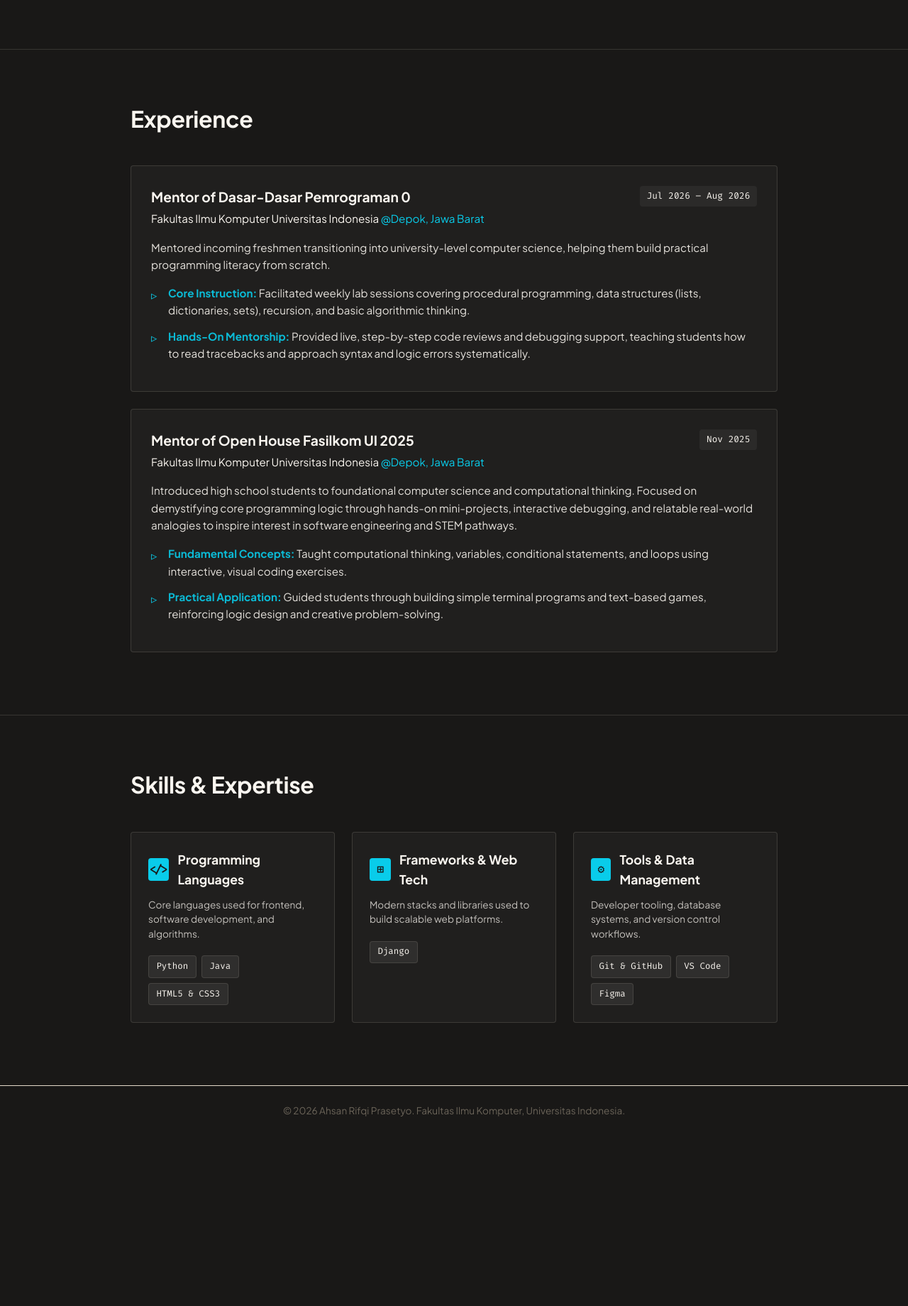
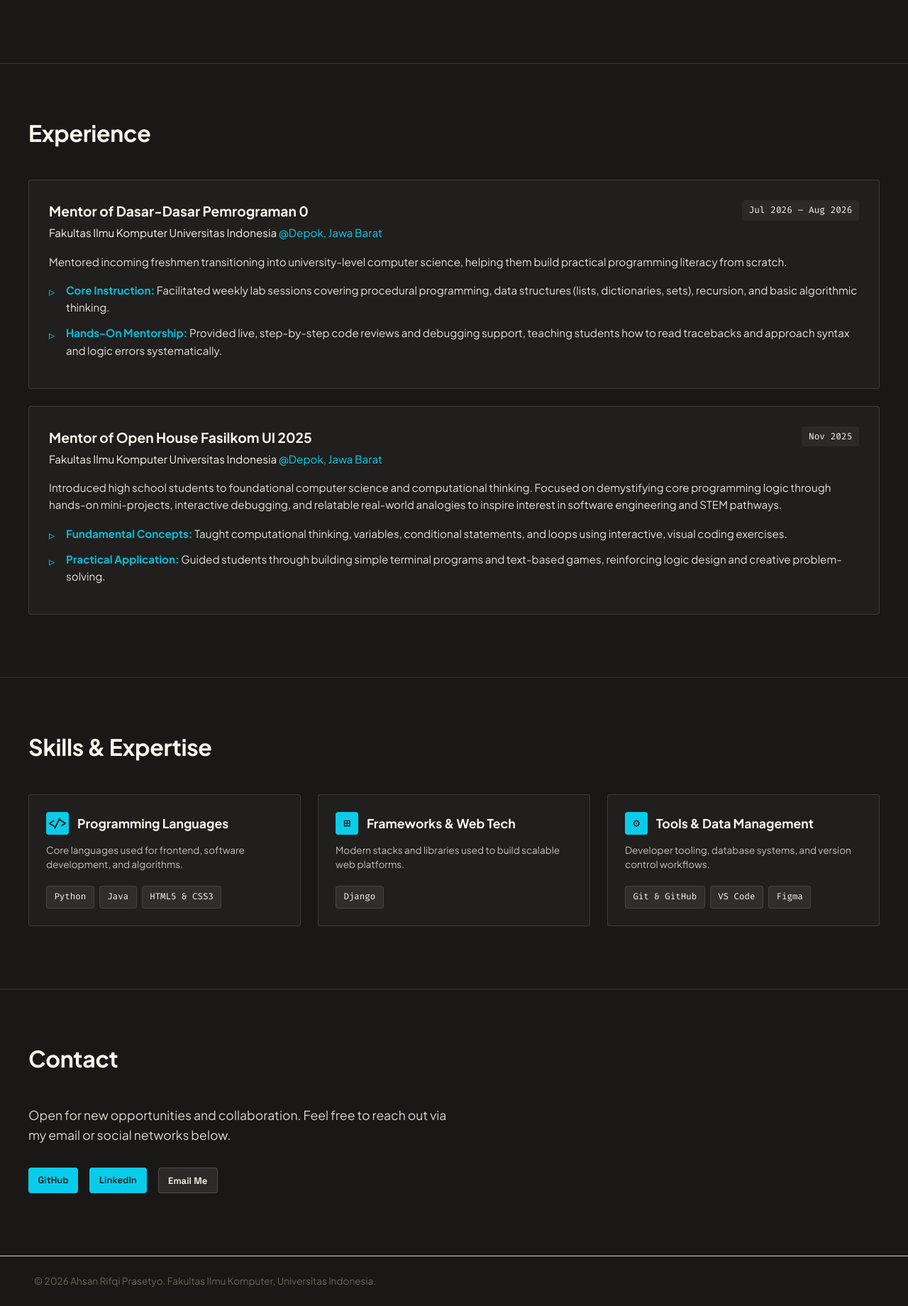
Before and after one commit to ahsanrifqi02-a/myportofolio, a Django app: page / in a window 1280 px wide. Shown: the part 1262-3102 px from the top of the page at 71% size. Before the commit the page ends 2835 px from the top, so only its background shows below. Run offline with Django 5.2, Linux system fonts and the light colour scheme.

Commit message:
feat: Adding Contact Section and Fixing Mobile Nav-bar with Menu-bar

```diff
--- a/static/css/style.css
+++ b/static/css/style.css
@@ -1,7 +1,6 @@
 * {
     margin: 0;
     padding: 0;
-    box-sizing: border-box;
 }
 
 :root {
@@ -12,6 +11,7 @@
     --line: #e3d9c9;
     --text-muted: #6b6459;
     --radius: 4px;
+    --container-width: 1200px; /* Adjust this to make the website wider or narrower */
 }
 
 body {
@@ -27,7 +27,7 @@ h1, h2, .brand {
 }
 
 .container {
-    max-width: 960px;
+    max-width: var(--container-width);
     margin: 0 auto;
     padding: 0 1.5rem;
 }
@@ -478,6 +547,17 @@ html {
     transform: translateY(-1px);
 }
 
+.btn-link.secondary {
+    color: var(--paper);
+    background-color: rgba(255, 255, 255, 0.08);
+    border: 1px solid rgba(227, 217, 201, 0.2);
+}
+
+.btn-link.secondary:hover {
+    background-color: rgba(255, 255, 255, 0.15);
+    border-color: var(--paper);
+}
+
 /* Footer & Responsive */
 .site-footer {
     padding: 1.5rem 1.5rem;
--- a/templates/index.html
+++ b/templates/index.html
@@ -13,7 +13,13 @@
     <header class="site-header">
         <div class="container">
             <a href="#home" class="brand">Profile</a>
-            <nav>
+
+            <input type="checkbox" id="menu-toggle" class="menu-toggle">
+            <label for="menu-toggle" class="menu-icon">
+                <span class="nav-icon"></span>
+            </label>
+
+            <nav class="nav-menu">
                 <a href="#home">Home</a>
                 <a href="#about">About</a>
                 <a href="#experience">Experience</a>
@@ -77,11 +83,11 @@
                 <div class="section-header">
                     <h2 class="section-title">About Me</h2>
                 </div>
-                <div class="profile-photo scroll-reveal">
+                <div class="profile-photo ">
                     <div class="photo-block"></div>
                     <img class="avatar" src="/static/img/ahsan.jpg" alt="Photo of Ahsan">
                 </div>
-                <div class="about-content scroll-reveal">
+                <div class="about-content">
                     <div class="bio" style="text-align: center; max-width: 800px; margin: 0 auto;">
                         <p class="bio-line">I am an Undergraduate Information Systems student at Universitas Indonesia passionate about the intersection of technology and business strategy. I specialize in turning complex data into actionable insights that drive smart, strategic decisions.</p>
                     </div>
@@ -96,7 +102,7 @@
                 </div>
                 <div class="experience-list">
                     <!-- Experience Item 1 -->
-                    <article class="experience-card scroll-reveal">
+                    <article class="experience-card">
                         <div class="exp-header">
                             <div>
                                 <h3 class="exp-role">Mentor of Dasar-Dasar Pemrograman 0</h3>
@@ -116,7 +122,7 @@
                     </article>
 
                     <!-- Experience Item 2-->
-                    <article class="experience-card scroll-reveal">
+                    <article class="experience-card">
                         <div class="exp-header">
                             <div>
                                 <h3 class="exp-role">Mentor of Open House Fasilkom UI 2025</h3>
@@ -145,7 +151,7 @@
                 </div>
                 <div class="skills-grid">
                     <!-- Category 1: Programming Languages -->
-                    <div class="skill-card scroll-reveal">
+                    <div class="skill-card">
                         <div class="skill-card-header">
                             <span class="skill-badge">&lt;/&gt;</span>
                             <h3>Programming Languages</h3>
@@ -159,7 +165,7 @@
                     </div>
 
                     <!-- Category 2: Frameworks & Libraries -->
-                    <div class="skill-card scroll-reveal">
+                    <div class="skill-card">
                         <div class="skill-card-header">
                             <span class="skill-badge">&boxplus;</span>
                             <h3>Frameworks & Web Tech</h3>
@@ -171,7 +177,7 @@
                     </div>
 
                     <!-- Category 3: Tools & Data -->
-                    <div class="skill-card scroll-reveal">
+                    <div class="skill-card ">
                         <div class="skill-card-header">
                             <span class="skill-badge">&#9881;</span>
                             <h3>Tools & Data Management</h3>
@@ -186,10 +192,27 @@
                 </div>
             </div>
         </section>
+        <!-- Contacts Section -->
+        <section class="section" id="contact">
+            <div class="container">
+                <div class="section-header">
+                    <h2 class="section-title">Contact</h2>
+                </div>
+
+                <div class="contact-content " style="text-align: left; max-width: 600px;">
+                    <p style="margin-bottom: 2rem; font-size: 1.1rem; color: var(--paper); opacity: 0.85;">Open for new opportunities and collaboration. Feel free to reach out via my email or social networks below.</p>
+                    <div style="display: flex; gap: 1rem; justify-content: flex-start; flex-wrap: wrap;">
+                        <a href="https://github.com/ahsanrifqi02-a" class="btn-link" target="_blank" rel="noopener">GitHub</a>
+                        <a href="https://www.linkedin.com/in/ahsan-rifqi-prasetyo-828022380/" class="btn-link" target="_blank" rel="noopener">LinkedIn</a>
+                        <a href="mailto:ahsanrifqi02@gmail.com" class="btn-link secondary">Email Me</a>
+                    </div>
+                </div>
+            </div>
+        </section>
     </main>
 
     <footer class="site-footer">
-        <div class="container">
+        <div class="container" style="text-align: left;">
             <p>&copy; 2026 Ahsan Rifqi Prasetyo. Fakultas Ilmu Komputer, Universitas Indonesia.</p>
         </div>
     </footer>
```
Also changed, not shown: other parts of static/css/style.css (+80 -3 lines).
